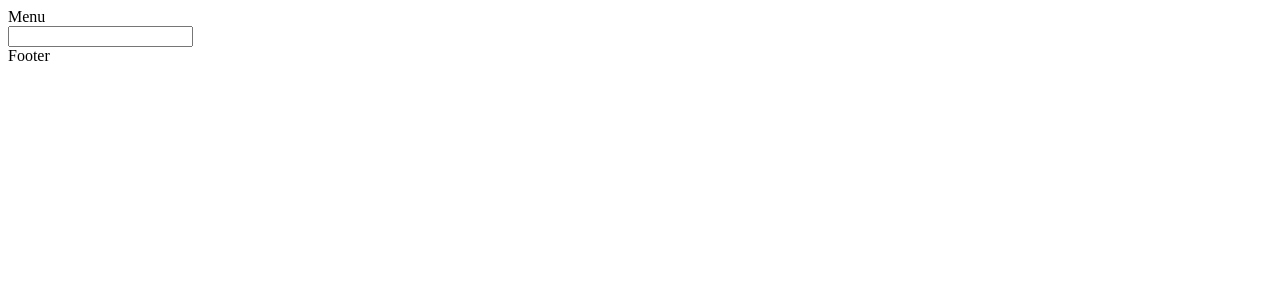
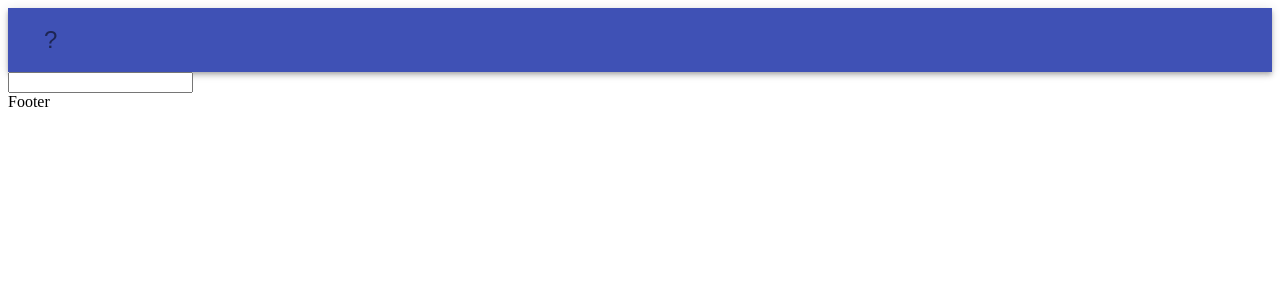
Before and after one commit to arborQ/ReactFrontEnd, a React app: page / in a window 1280 px wide. Shown: the top 300 px of the page. Built offline with nearby package versions, Linux system fonts and the light colour scheme; the HTML template or start-up script is replaced by a standard one.

Commit message:
add material design

```diff
--- a/package.json
+++ b/package.json
@@ -5,6 +5,7 @@
   "main": "index.js",
   "scripts": {
     "dev": "node ./bin/dev.server.js",
+    "build": "webpack-cli ./src/index.tsx --mode=development --config=./webpack.config.js",
     "dev:start": "webpack-dev-server --bonjour --color --history-api-fallback --https --port 1712"
   },
   "repository": "git+https://github.com/arborQ/ReactFrontEnd.git",
@@ -15,6 +16,7 @@
   },
   "homepage": "https://github.com/arborQ/ReactFrontEnd#readme",
   "dependencies": {
+    "@material-ui/core": "^3.3.2",
     "@types/react": "^16.4.18",
     "@types/react-dom": "^16.0.9",
     "awesome-typescript-loader": "^5.2.1",
--- a/src/application.tsx
+++ b/src/application.tsx
@@ -1,10 +1,24 @@
 import * as React from "react";
+import AppBar from "@material-ui/core/AppBar";
+import Menu from "@material-ui/core/Menu";
+import Toolbar from "@material-ui/core/Toolbar";
+import MenuItem from "@material-ui/core/MenuItem";
+import IconButton from "@material-ui/core/IconButton";
 
 export class ReactApplication extends React.Component {
   public render(): JSX.Element {
     return (
       <div>
-                <div>Menu</div>
+        <AppBar color="primary" position="static">
+          <Toolbar>
+            <IconButton>?</IconButton>
+            <Menu open={false}>
+              <MenuItem>dsa</MenuItem>
+              <MenuItem>dsa 2</MenuItem>
+              <MenuItem>dsa 3</MenuItem>
+            </Menu>
+          </Toolbar>
+        </AppBar>
         <div>
           <input />
         </div>
```
Also changed, not shown: 3 other files (tests, documents, lock files or other folders). Lines whose indentation alone changed are shown as unchanged.
